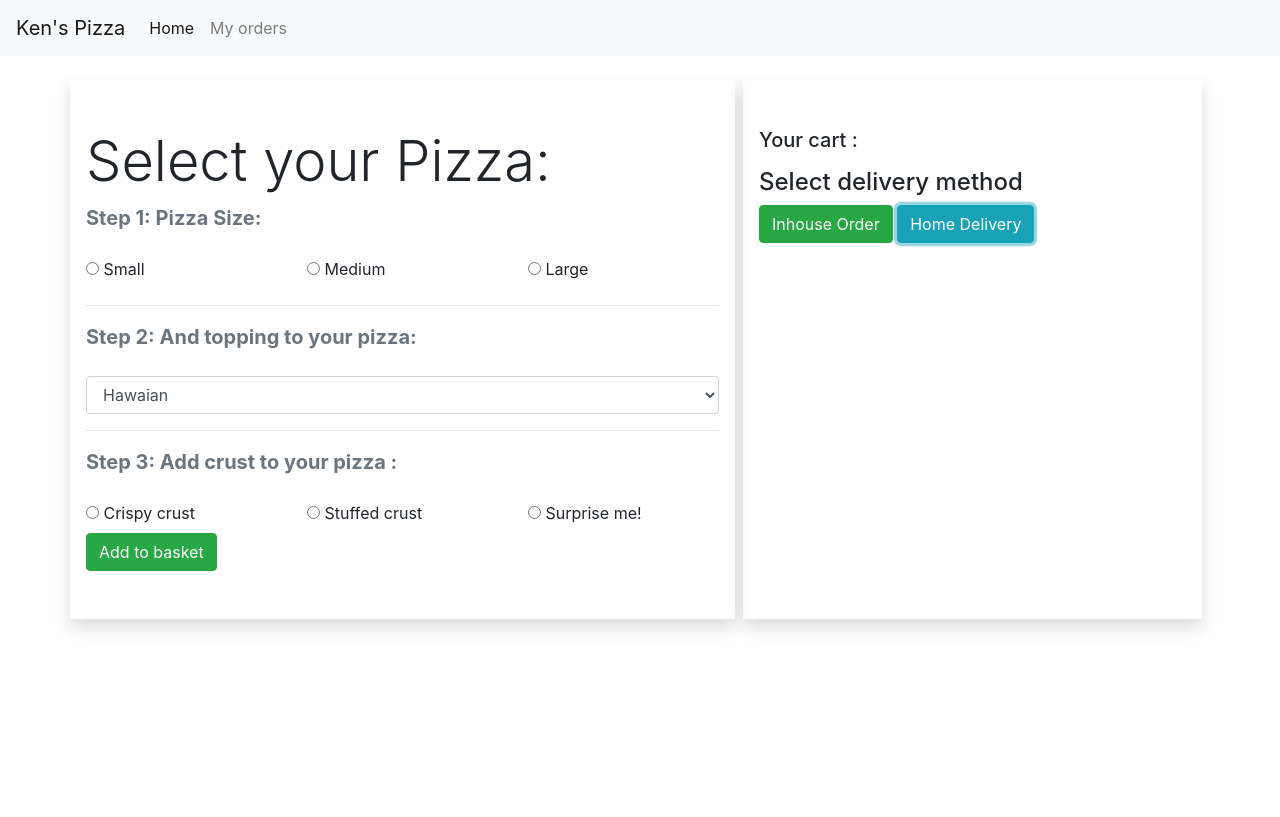
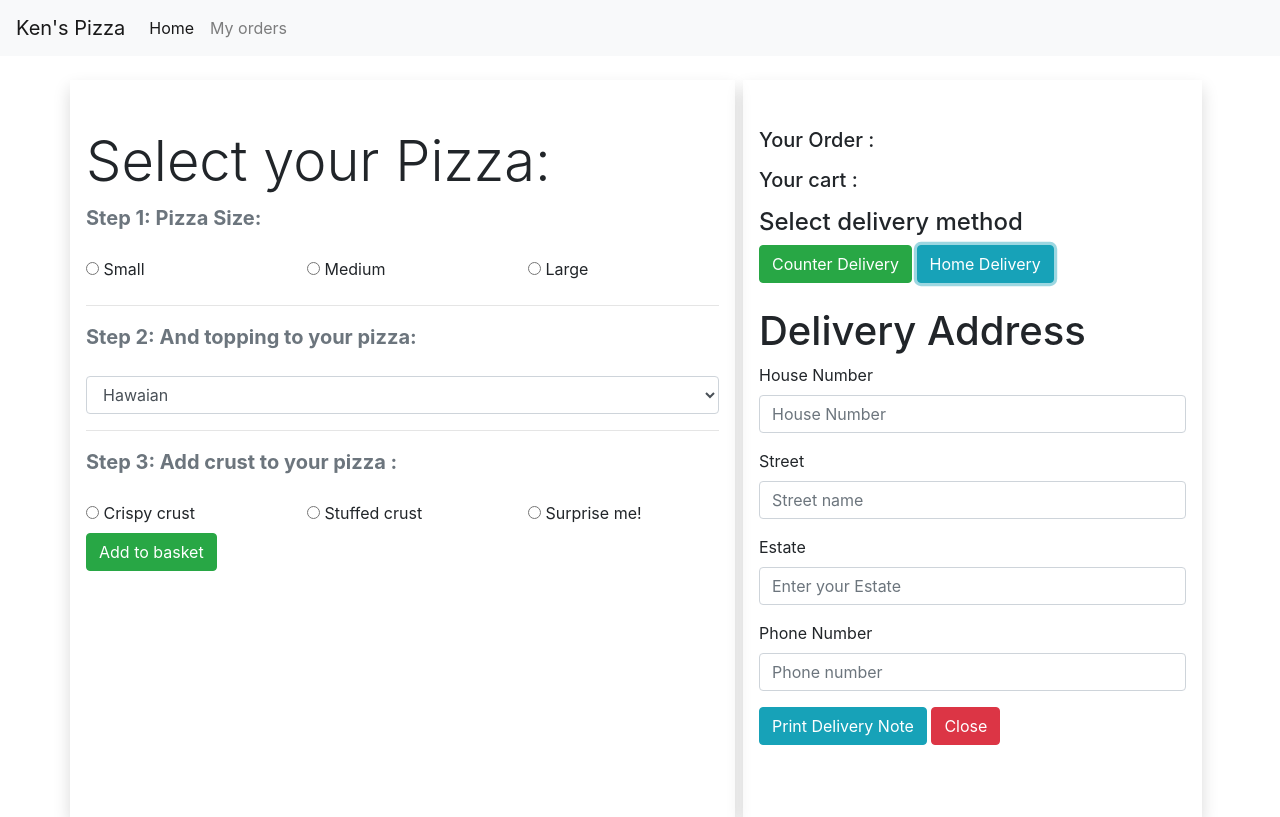
Before and after one commit to Kenkibet/pizza-inn, a plain HTML site: page index.html in a window 1280 px wide. Both pictures are taken after a click on the button "Home Delivery". Drawn offline with nearby package versions, Linux system fonts and the light colour scheme.

Commit message:
added delivery click listener

```diff
--- a/css/main.css
+++ b/css/main.css
@@ -1,8 +1,4 @@
-.form-delivery {
+#delivery-form {
     display: none;
-    position: fixed;
-    bottom: 0;
-    right: 15px;
-    border: 3px solid #f1f1f1;
     z-index: 9;
   }
--- a/index.html
+++ b/index.html
@@ -1,7 +1,7 @@
 <!doctype html>
 <html lang="en">
 <head>
-    <title>Title</title>
+    <title>Ken's Pizza</title>
     <!-- Required meta tags -->
     <meta charset="utf-8">
     <meta name="viewport" content="width=device-width, initial-scale=1, shrink-to-fit=no">
@@ -107,19 +107,24 @@
             </div>
             <div class="col shadow py-5 px-3 mx-2"  data-aos="fade-up" data-aos-delay="200">
                 <div class="cart">
+                    <h5>Your Order :</h5>
+                    <ul id="orderItems"></ul>
+                    <p class="font-weight-bold" id="orderList"></p>
+                </div>
+                <div class="cart">
                     <h5>Your cart :</h5>
-                    <ul id="cartItems"></ul>
-                    <p class="font-weight-bold" id="basketTotal"></p>
+                    <ul id="cartTotalcartTotal"></ul>
+                    <p class="font-weight-bold" id="cartTotal"></p>
                 </div>
 
                 <div class="delivery">
                     <h4>Select delivery method</h4>
-                    <button type="submit" id="inhouseDelivery" class="btn btn-success">Inhouse Order</button>
+                    <button type="submit" id="inhouse" class="btn btn-success">Counter Delivery</button>
                     <button type="submit" id="homeDelivery" class="btn btn-info">Home Delivery</button>
                 </div>
 
                 <div class="py-4" id="delivery-form">
-                    <form class="form-delivery">
+                    <form class="form-delivery" data-aos="fade-up">
                         <h1>Delivery Address</h1>
 
                         <div class="form-group">
--- a/js/main.js
+++ b/js/main.js
@@ -36,11 +36,37 @@ pizza.prototype.totalCost = function () {
     }
 };
 
+var cartItems = [];
+var cartTotal = 0;
+
 $(document).ready((e) => {
     $("#print").click(function (event) {
         event.preventDefault();
         alert("Thank you for choosing Ken's Pizza . Your order will be delivered shortly");
     });
 
+    $("#inhouse").click(function (event) {
+        event.preventDefault();
+        alert("Thank you for choosing Ken's Pizza . Your order will be delivered shortly");
+        resetForm();
+    });
+
+    $("#homeDelivery").click(function (event) {
+        event.preventDefault();
+        document.getElementById("delivery-form").style.display = "block";
+        resetForm();
+
+    });
+
+    function resetForm() {
+        cartItems = [];
+        cartTotal = 0;
+
+        document.getElementById('orderList').innerHTML = " ";
+        document.getElementById('cartTotal').innerHTML = " ";
+        document.getElementById('cartTotal').innerHTML = " ";
+
+    }
+
 
 });
```
